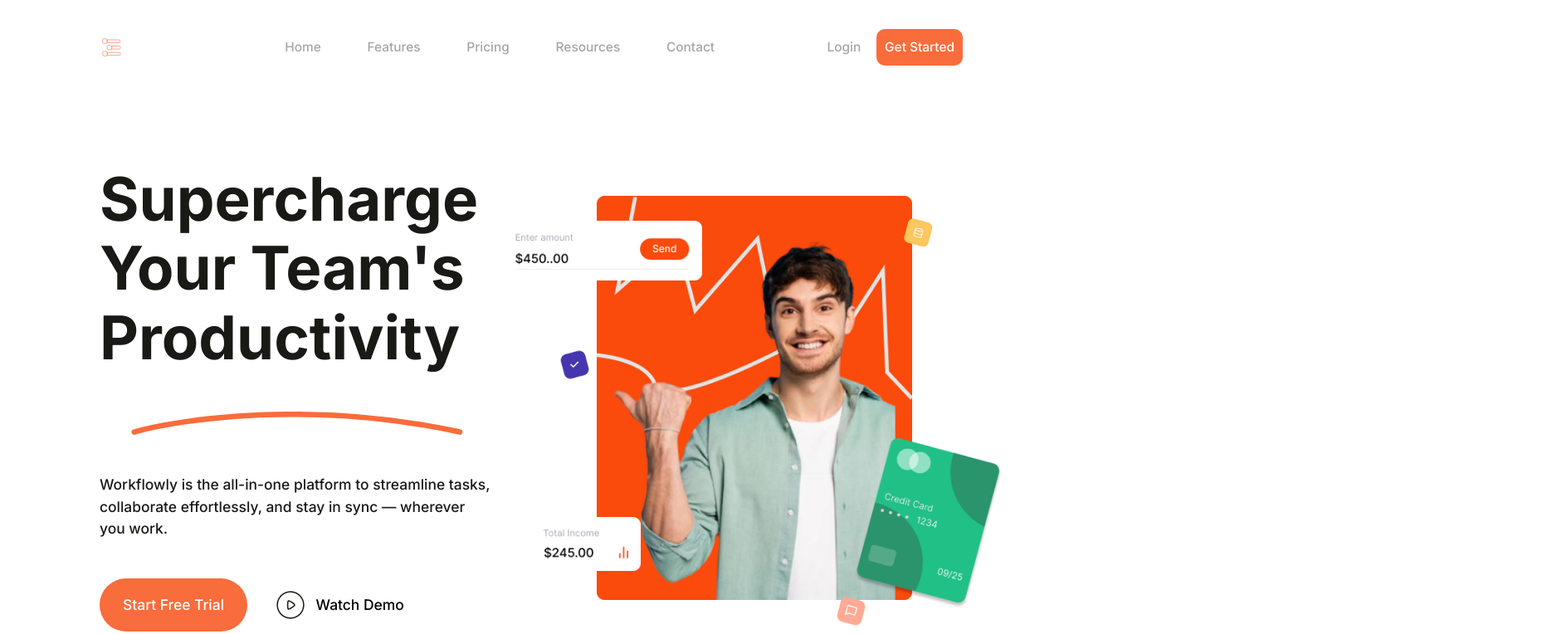
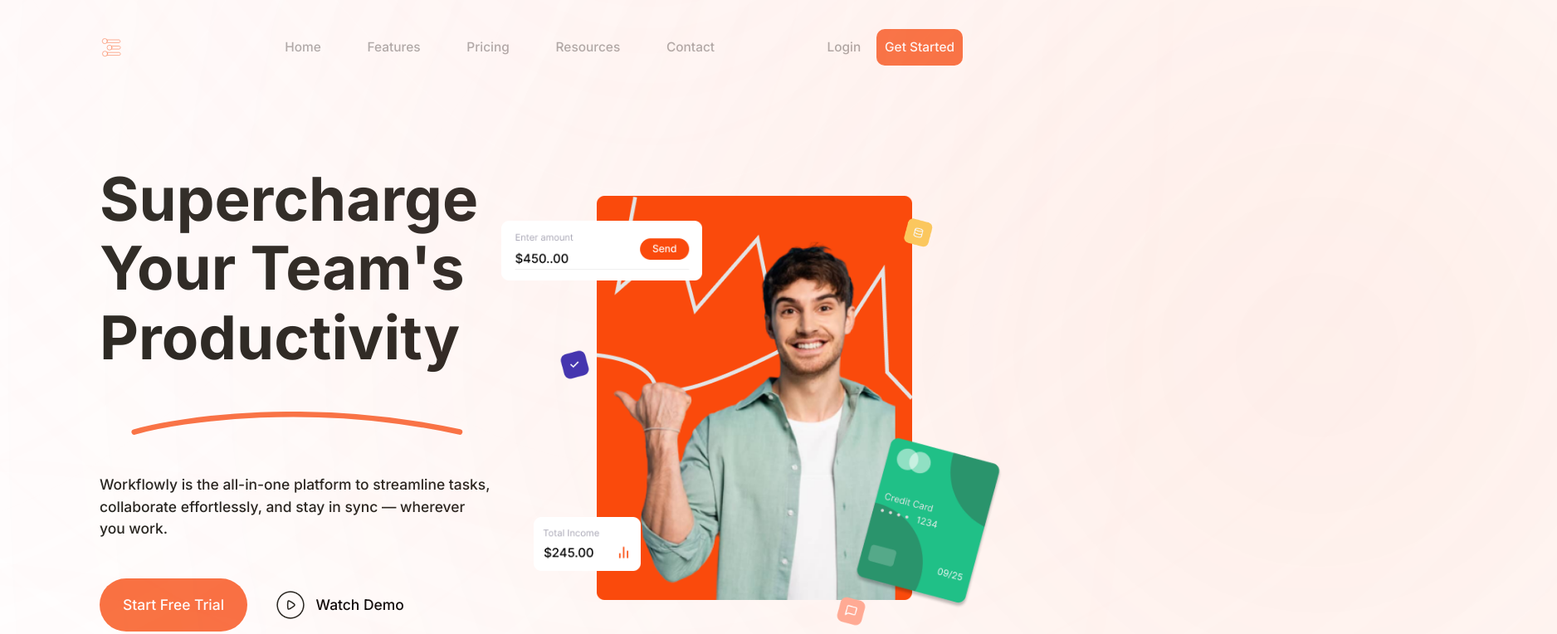
Before and after one commit to adeysh/Workflowly, a plain HTML site: page index.html in a window 1280 px wide. Shown: the top 764 px of the page at 83% size, 1876 px wide, since content can reach past the window. Drawn offline with Linux system fonts and the light colour scheme.

Commit message:
style: add blurred ellipses in the background

```diff
--- a/index.html
+++ b/index.html
@@ -14,6 +14,13 @@
 </head>
 
 <body>
+    <div class="background-blur-ellipse background-blur-ellipse-header-1"></div>
+    <div class="background-blur-ellipse background-blur-ellipse-header-2"></div>
+    <div class="background-blur-ellipse background-blur-ellipse-header-3"></div>
+    <div class="background-blur-ellipse background-blur-ellipse-header-4"></div>
+    <div class="background-blur-ellipse background-blur-ellipse-header-5"></div>
+    <div class="background-blur-ellipse background-blur-ellipse-features-1"></div>
+    <div class="background-blur-ellipse background-blur-ellipse-pricing-1"></div>
     <header class="header wrapper flex-between">
         <div class="header__logo">
             <a href="/" class="header__logo-link" title="Workflowly">
--- a/style.css
+++ b/style.css
@@ -498,6 +498,7 @@
 /* || Globals */
 
 body {
+    position: relative;
     min-block-size: 100vh;
     font-family: var(--ff-primary);
     font-size: var(--fs-sm);
@@ -1853,4 +1854,58 @@
     width: 100vw;
 }
 
+.background-blur-ellipse {
+    position: absolute;
+    width: clamp(15.625rem, 8.839285714285714rem + 33.92857142857143vw, 39.375rem);
+    height: clamp(15.625rem, 8.839285714285714rem + 33.92857142857143vw, 39.375rem);
+    background-color: #FFD6D6;
+    filter: blur(1000px);
+    border-radius: 50%;
+    pointer-events: none;
+    display: none;
+
+    @media screen and (width >=75rem) {
+        display: block;
+    }
+}
+
+.background-blur-ellipse-header-1 {
+    top: -450px;
+    left: -450px;
+}
+
+.background-blur-ellipse-header-2 {
+    top: -534px;
+    left: 492px;
+}
+
+.background-blur-ellipse-header-3 {
+    background-color: transparent;
+    top: 162px;
+    left: 120px;
+}
+
+.background-blur-ellipse-header-4 {
+    background-color: transparent;
+    top: 162px;
+    left: 660px;
+}
+
+.background-blur-ellipse-header-5 {
+    background-color: #F96C3B;
+    top: 140px;
+    left: 1300px;
+}
+
+.background-blur-ellipse-features-1 {
+    top: 1840px;
+    left: -500px;
+}
+
+.background-blur-ellipse-pricing-1 {
+    background-color: #F96C3B;
+    top: 3000px;
+    right: -300px;
+}
+
 /* ---------------------------------------------------------------------------------------------------------- */
```
